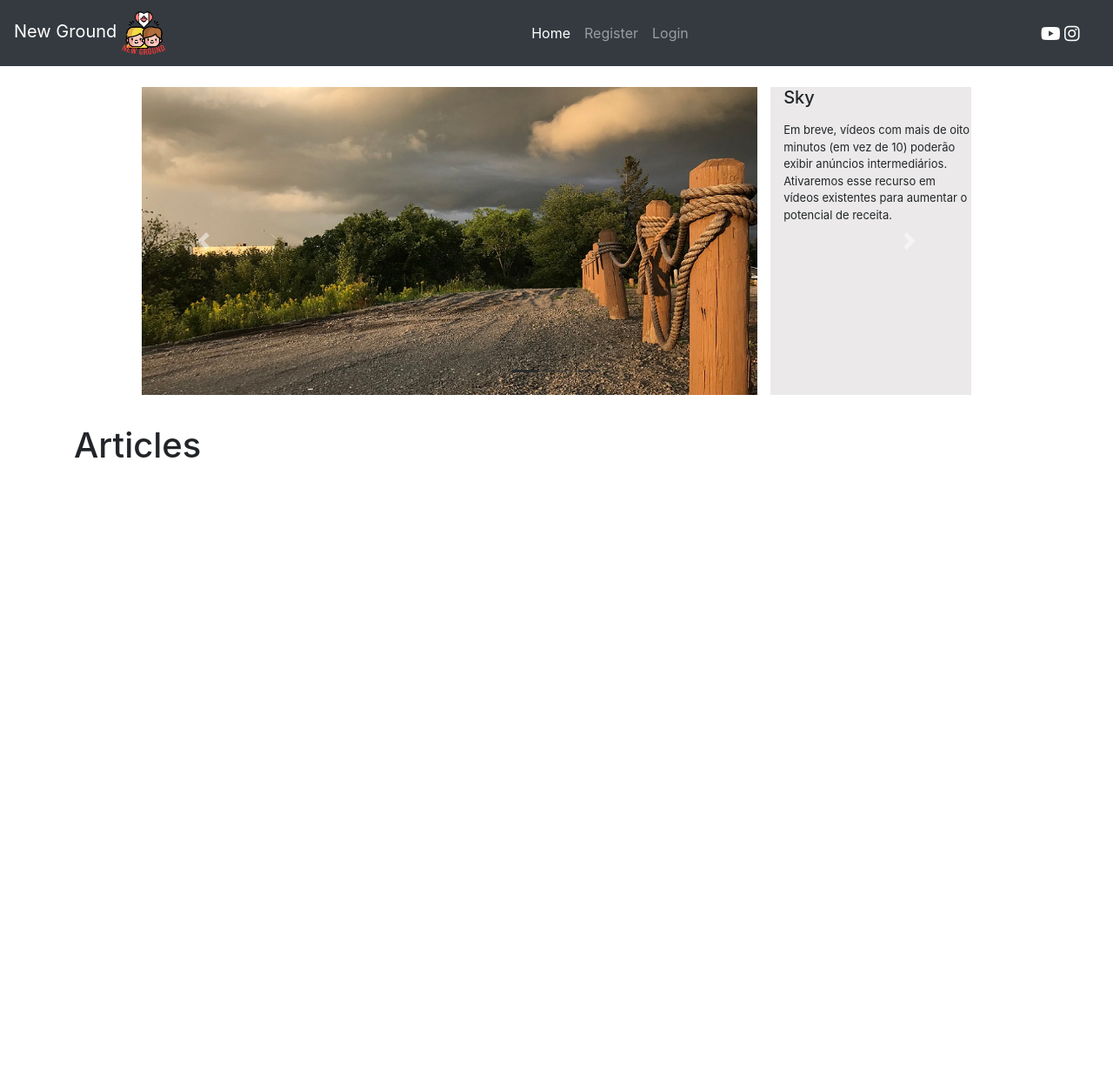
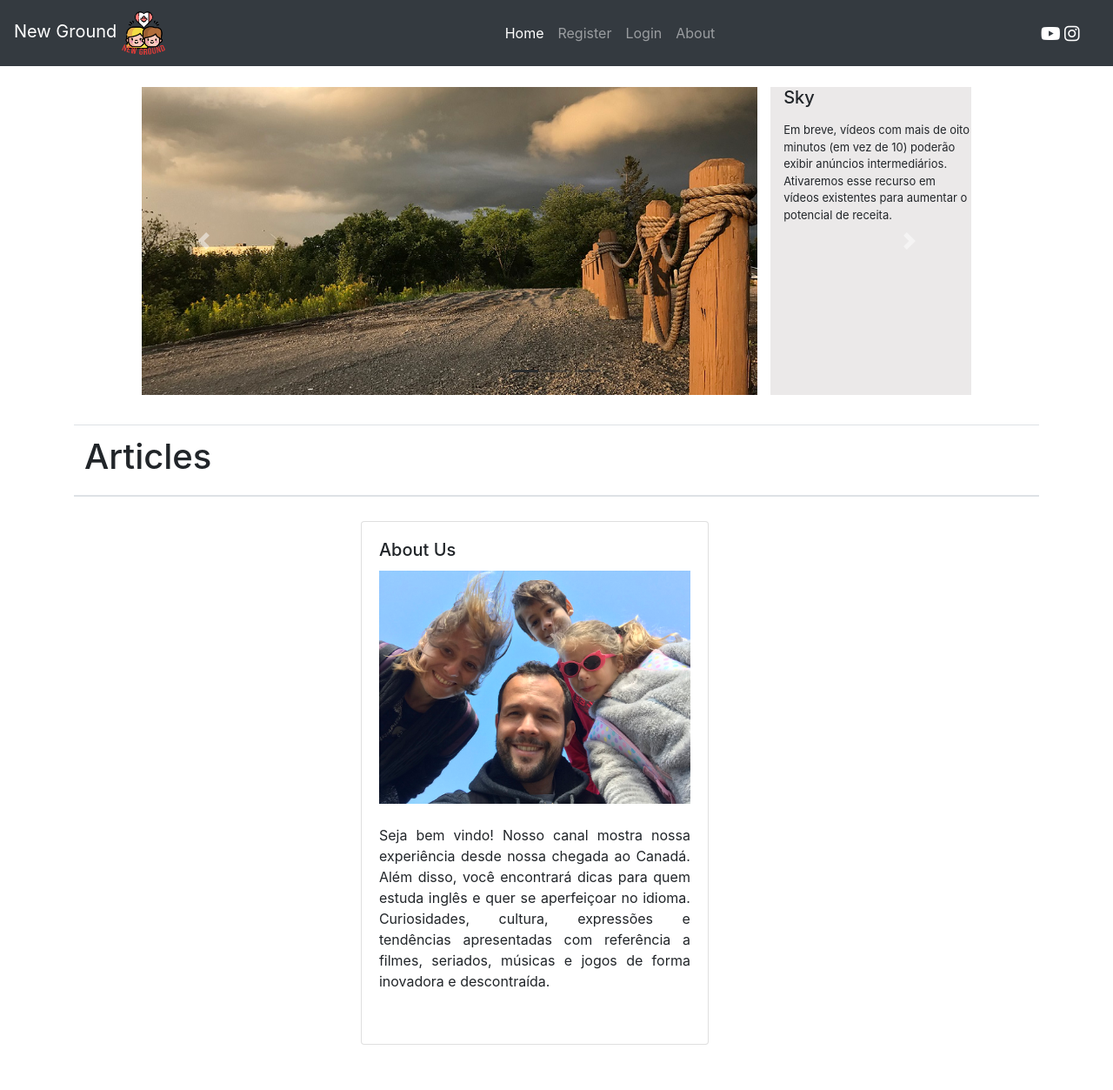
Before and after one commit to marcellpaganini/djangoBlog, a Django app: page / in a window 1280 px wide. Shown: the whole page at 87% size. Before the commit the page ends 526 px from the top, so only its background shows below. Run offline with Django 3.2, Linux system fonts and the light colour scheme; data that the repository does not hold is empty; some libraries are stand-ins or nearby versions.

```diff
--- a/blog/blog/settings.py
+++ b/blog/blog/settings.py
@@ -39,6 +39,7 @@ INSTALLED_APPS = [
     'django.contrib.staticfiles',
     'newGround',
     'members',
+    'ckeditor',
 ]
 
 MIDDLEWARE = [
--- a/blog/members/templates/registration/login.html
+++ b/blog/members/templates/registration/login.html
@@ -5,10 +5,6 @@
 
 <h4>Login</h4>
 <br/>
-
-<div class="container">
-  <div class="row">
-    <div class="col-sm">
       <div class="container-sm">
             <div class="form-group">
                   <form method="POST">
@@ -19,8 +15,6 @@
             </div>
       </div>
     </div>
-    <div class="col-sm">
-    </div>
   </div>
 </div>
 
--- a/blog/members/templates/registration/register.html
+++ b/blog/members/templates/registration/register.html
@@ -6,9 +6,6 @@
 <h4>Register</h4>
 <br/>
 
-<div class="container">
-  <div class="row">
-    <div class="col-sm">
       <div class="container-sm">
             <div class="form-group">
                   <form method="POST">
@@ -18,9 +15,6 @@
                   </form>
             </div>
       </div>
-    </div>
-    <div class="col-sm">
-    </div>
   </div>
 </div>
 
--- a/blog/newGround/models.py
+++ b/blog/newGround/models.py
@@ -2,13 +2,15 @@ from django.db import models
 from django.contrib.auth.models import User
 from django.urls import reverse
 from datetime import datetime, date
+from ckeditor.fields import RichTextField
 
 
 class Post(models.Model):
     title = models.CharField(max_length=255)
     title_tag = models.CharField(max_length=255)
     author = models.ForeignKey(User, on_delete=models.CASCADE)
-    body = models.TextField()
+    # body = models.TextField()
+    body = RichTextField(blank=True, null=True)
     post_date = models.DateField(auto_now_add=True)
 
     def __str__(self):
--- a/blog/newGround/templates/add_post.html
+++ b/blog/newGround/templates/add_post.html
@@ -13,6 +13,7 @@
                 <div class="form-group">
                       <form method="POST">
                             {% csrf_token %}
+                            {{ form.media }}
                             {{ form.as_p }}
                             <button class="btn btn-secondary">Post</button>
                       </form>
--- a/blog/newGround/templates/base.html
+++ b/blog/newGround/templates/base.html
@@ -54,6 +54,10 @@
 					<li class="nav-item">
 					<a class="nav-link" href="{% url 'login' %}">Login</a>
 					</li>
+
+					<li class="nav-item">
+					<a class="nav-link" href="#">About</a>
+					</li>
 				{% endif %}
 			</ul>
 
--- a/blog/newGround/templates/home.html
+++ b/blog/newGround/templates/home.html
@@ -137,14 +137,23 @@
 	</main>
 			<p>
 
-<h1>Articles</h1>
 
+<table class="table">
+  <thead>
+    <tr>
+      <th scope="col"><h1>Articles</h1></th>
+	  <th></th>
+    </tr>
+  </thead>
+  <tbody>
+    <tr>
+      <td>
 		  <div class="container">
   			<div class="row">
+				<div class="col-md-4 mt-3 left">
 				  {% for post in object_list %}
-		<div class="col">
 					  <div class="card" style="width: 18rem;">
-			<!--    <img src="..." class="card-img-top" alt="...">-->
+						<!--<img src="" class="card-img-top" alt="...">-->
 						<div class="card-body">
 							<h5 class="card-title">{{ post.title }}</h5>
 							<p class="card-text">{{ post.body|slice:"150"|safe }}...</p>
@@ -158,10 +167,30 @@
 								{% endif %}
 							</small><br/>
 						</div>
-		  </div>
-        </div>
+					  </div> <br />
 				  {% endfor %}
 				</div>
   			</div>
+		  </div>
+	  </td>
+      <td>
+		  <div class="col-md-4 mt-3 left">
+		  <div class="card" style="width: 25rem;">
+			<!--<img src="" class="card-img-top" alt="...">-->
+			<div class="card-body">
+				<h5 class="card-title">About Us</h5>
+				<img src="{% static 'images/family.jpg' %}" width="100%">
+				<p class="card-text" align="justify"></br>Seja bem vindo! Nosso canal mostra nossa experiência desde nossa chegada ao Canadá.
+					Além disso, você encontrará dicas para quem estuda inglês e quer se aperfeiçoar no idioma.
+					Curiosidades, cultura, expressões e tendências apresentadas com referência a filmes, seriados,
+					músicas e jogos de forma inovadora e descontraída.</p>
+				<br/>
+			</div>
+		    </div>
+		  </div> <br />
+  	  </td>
+    </tr>
+  </tbody>
+</table>
 
 {% endblock %}
--- a/blog/newGround/templates/update_post.html
+++ b/blog/newGround/templates/update_post.html
@@ -14,6 +14,7 @@
                 <div class="form-group">
                       <form method="POST">
                             {% csrf_token %}
+                            {{ form.media }}
                             {{ form.as_p }}
                             <button class="btn btn-secondary">Update</button>
                       </form>
```
Also changed, not shown: blog/newGround/migrations/0004_auto_20210122_0654.py (added), 1 other file. Lines whose indentation alone changed are shown as unchanged.
